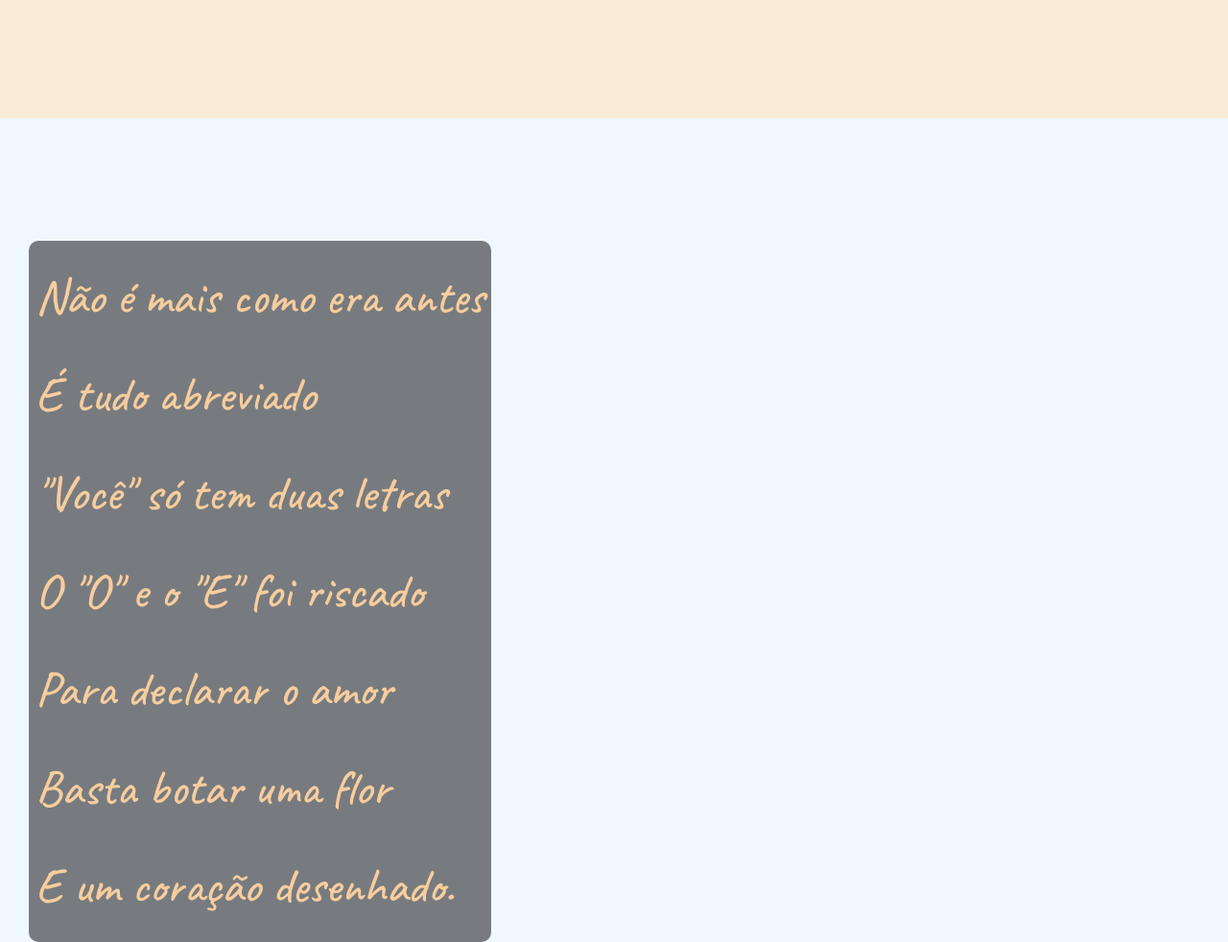
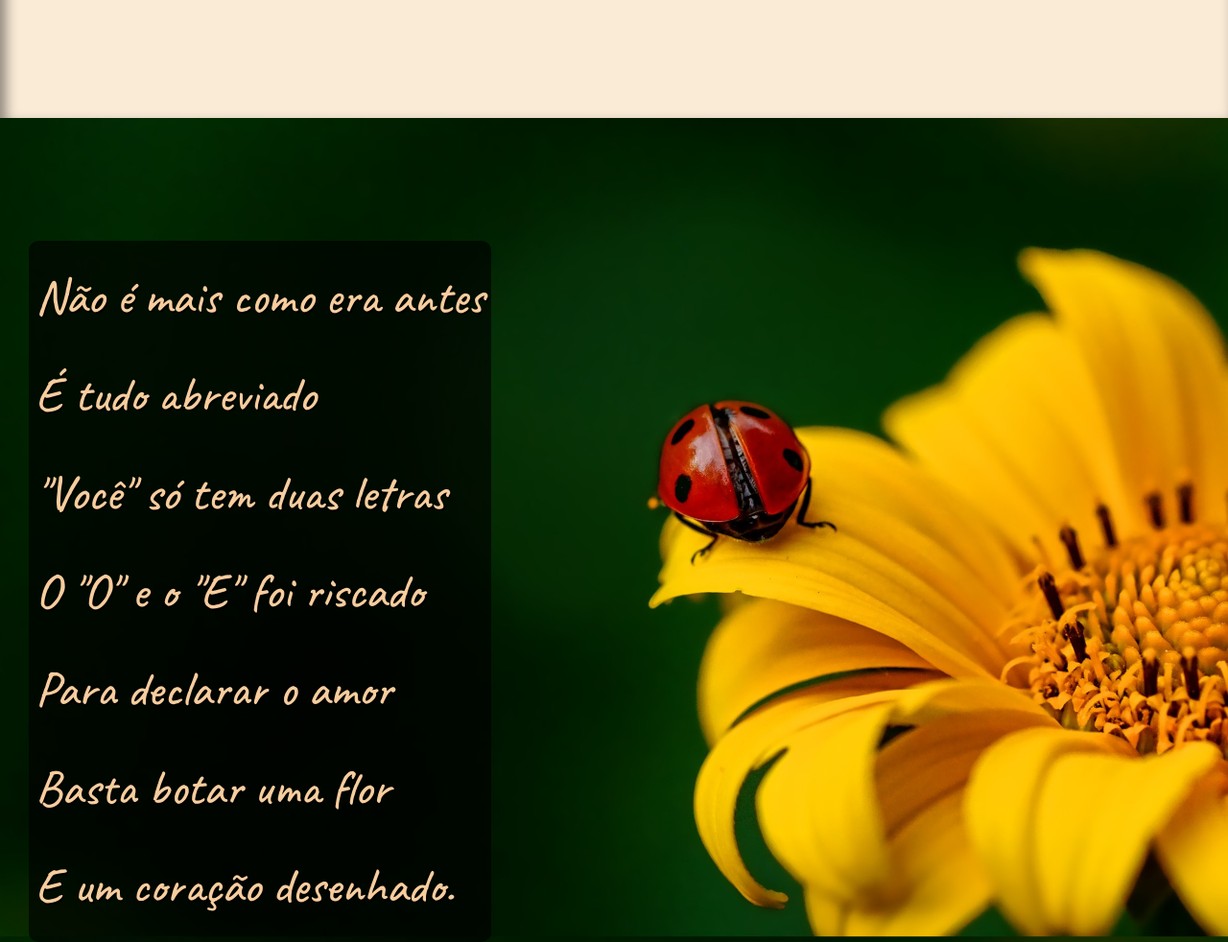
Before and after one commit to MatheusHBertolini/HTML-CSS1, a plain HTML site: page cordel-moderno.html in a window 1280 px wide. Shown: the part 1080-2062 px from the top of the page at 96% size. Drawn offline with nearby package versions, Linux system fonts and the light colour scheme.

Commit message:
mais css

```diff
--- a/cordel-moderno.html
+++ b/cordel-moderno.html
@@ -25,7 +25,7 @@
     </section>
 
 
-    <section class="imagem">
+    <section class="imagem" id="img01">
         <p>
             Não é mais como era antes <br>
             É tudo abreviado <br>
@@ -64,7 +64,7 @@
 
 
 
-    <section class="imagem">
+    <section class="imagem" id="img02">
         <P>
             Tenho saudade das cartas <br>
             Escritas com a própria mão <br>
--- a/estilo-cordel.css
+++ b/estilo-cordel.css
@@ -56,21 +56,44 @@ section{
     font-size: 4vw;
 }
 
+section > p{
+    padding-bottom: 2em;
+}
+
 section.normal{
     background-color: antiquewhite;
     color: black;
+    box-shadow: inset 6px 6px 13px 0px rgba(0, 0, 0, 0.438);
+}
+
+section.normal{
+    text-shadow: 1px 1px 0px rgba(0, 0, 0, 0.37);
 }
 
 section.imagem{
     background-color: aliceblue;
     color: rgb(247, 205, 158);
+    background-attachment: fixed;
 }
 
 section.imagem > p{
     display: inline-block;
     padding: 7px;
-    background-color: rgba(0, 0, 0, 0.5);
+    background-color: rgba(0, 0, 0, 0.637);
     border-radius: 10px;
+    text-shadow: 1px 2px 0px black;
+
+}
+
+section#img01{
+    background-image: url(imagens/background001.jpg);
+    background-position: right center;
+    background-size: cover;
+}
+
+section#img02{
+    background-image: url(imagens/background002.jpg);
+    background-size: cover;
 
 }
 
```
